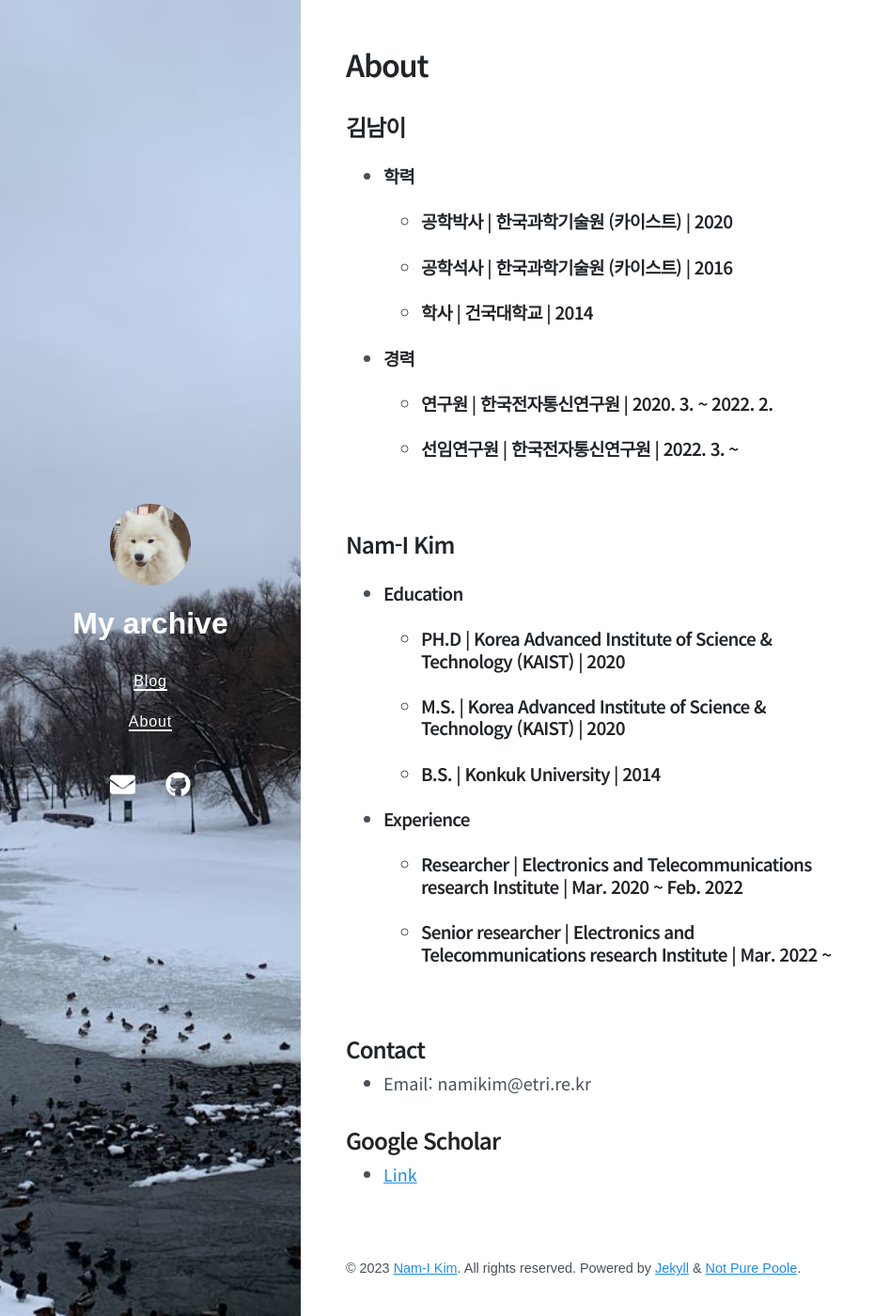
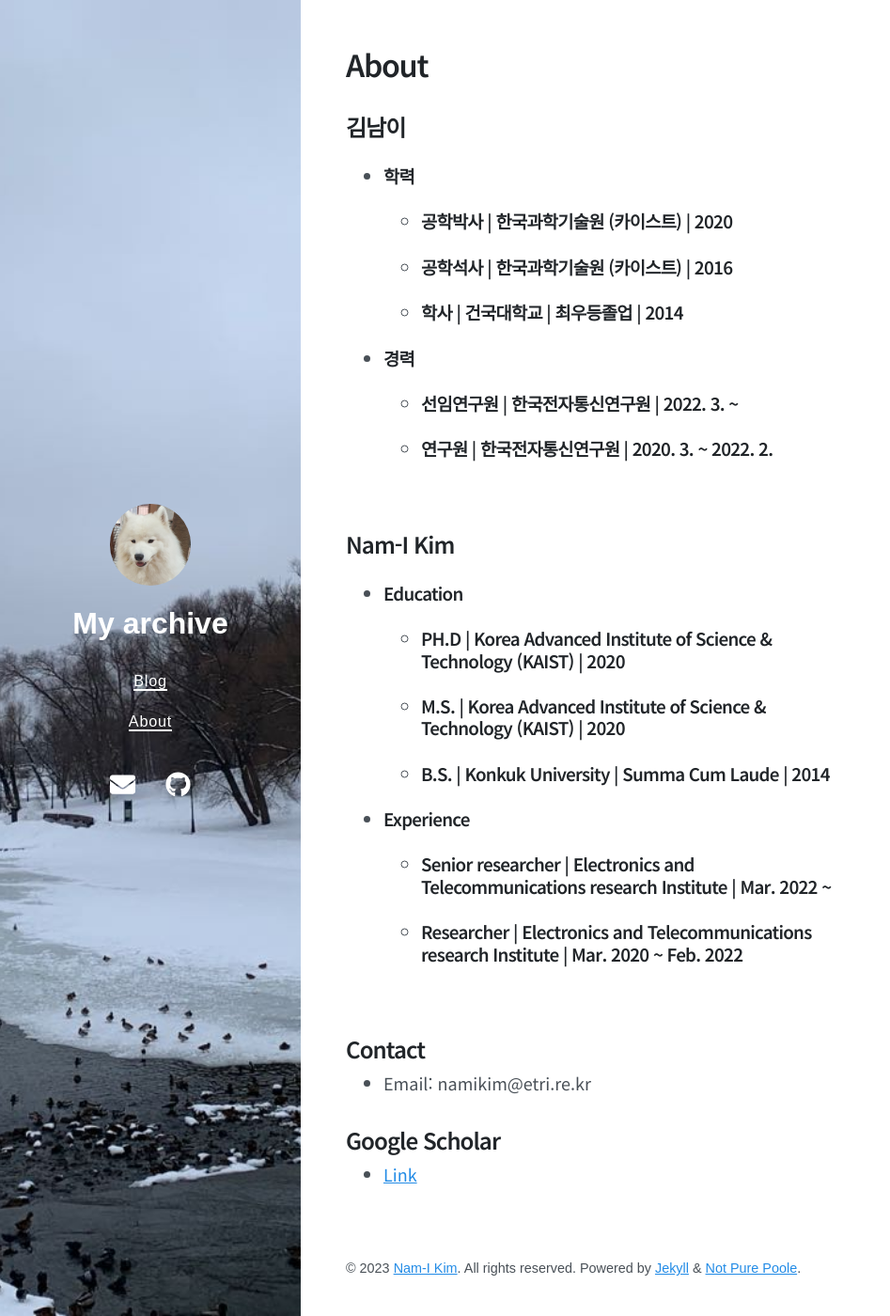
Before and after one commit to NamiKim-0408/NamiKim-0408.github.io, a Jekyll site: the page built from about.md, in a window 1280 px wide and 1400 px high. Shown: the whole window at 94% size, without its empty margins (0-947 px from the left). Built offline with Jekyll 4.4.1, drawn with Linux system fonts in a browser that asks for light colours; nearby versions of some CDN libraries.

Commit message:
about mod

```diff
--- a/about.md
+++ b/about.md
@@ -7,10 +7,10 @@ title: About
 - ### 학력
 	- ### 공학박사 | 한국과학기술원 (카이스트) | 2020
 	- ### 공학석사 | 한국과학기술원 (카이스트) | 2016
-	- ### 학사 | 건국대학교 | 2014
+	- ### 학사 | 건국대학교 | 최우등졸업 | 2014
 - ### 경력
+    - ### 선임연구원 | 한국전자통신연구원 | 2022. 3. ~
     - ### 연구원 | 한국전자통신연구원 | 2020. 3. ~ 2022. 2.
-	- ### 선임연구원 | 한국전자통신연구원 | 2022. 3. ~
 
 <br>
 
@@ -18,10 +18,11 @@ title: About
 - ### Education
 	- ### PH.D | Korea Advanced Institute of Science & Technology (KAIST) | 2020
 	- ### M.S. | Korea Advanced Institute of Science & Technology (KAIST) | 2020
-	- ### B.S. | Konkuk University | 2014
+	- ### B.S. | Konkuk University | Summa Cum Laude | 2014
 - ### Experience
+    - ### Senior researcher | Electronics and Telecommunications research Institute | Mar. 2022 ~
 	- ### Researcher | Electronics and Telecommunications research Institute | Mar. 2020 ~ Feb. 2022
-	- ### Senior researcher | Electronics and Telecommunications research Institute | Mar. 2022 ~
+
 
 <br>
 
```
